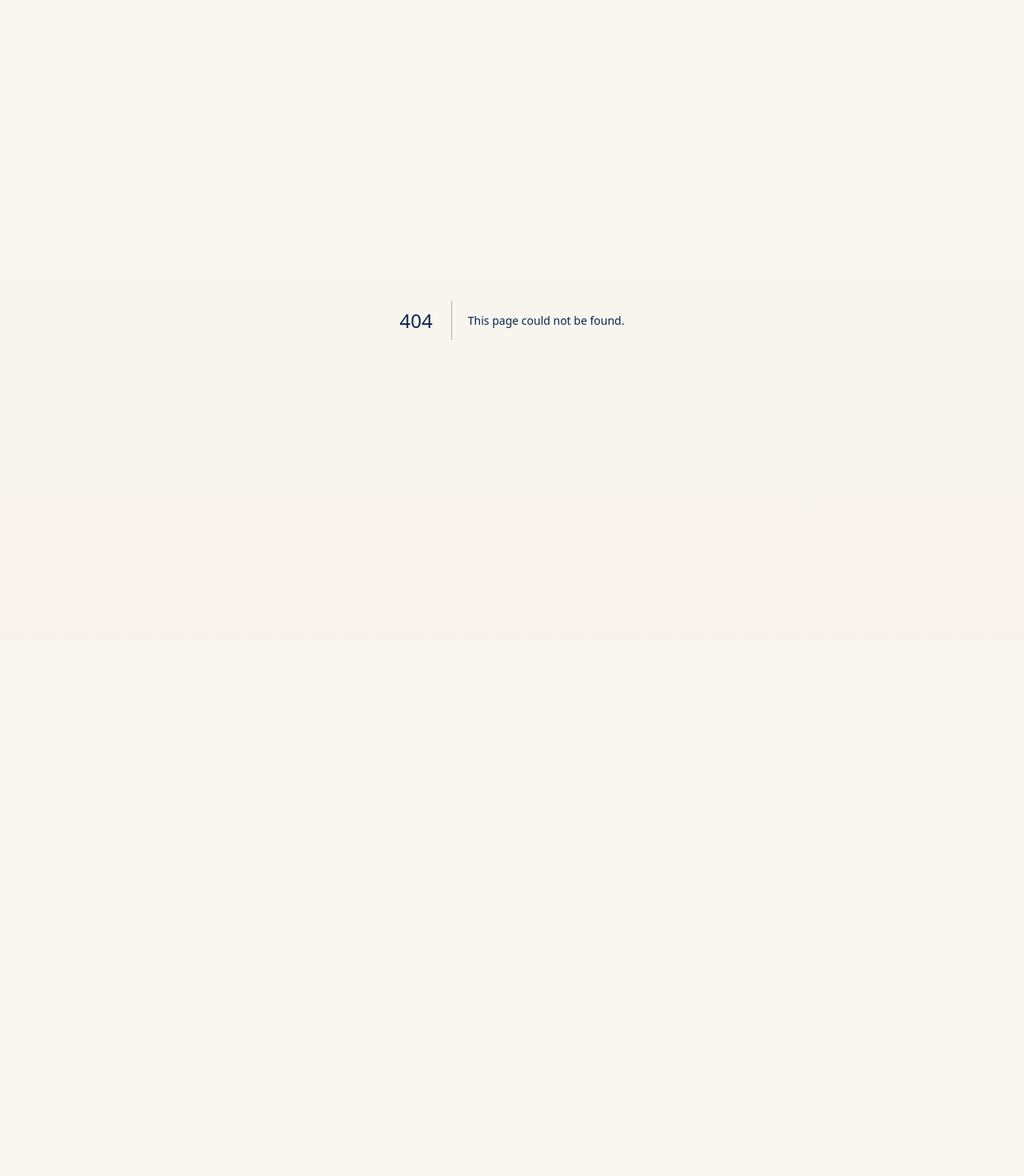
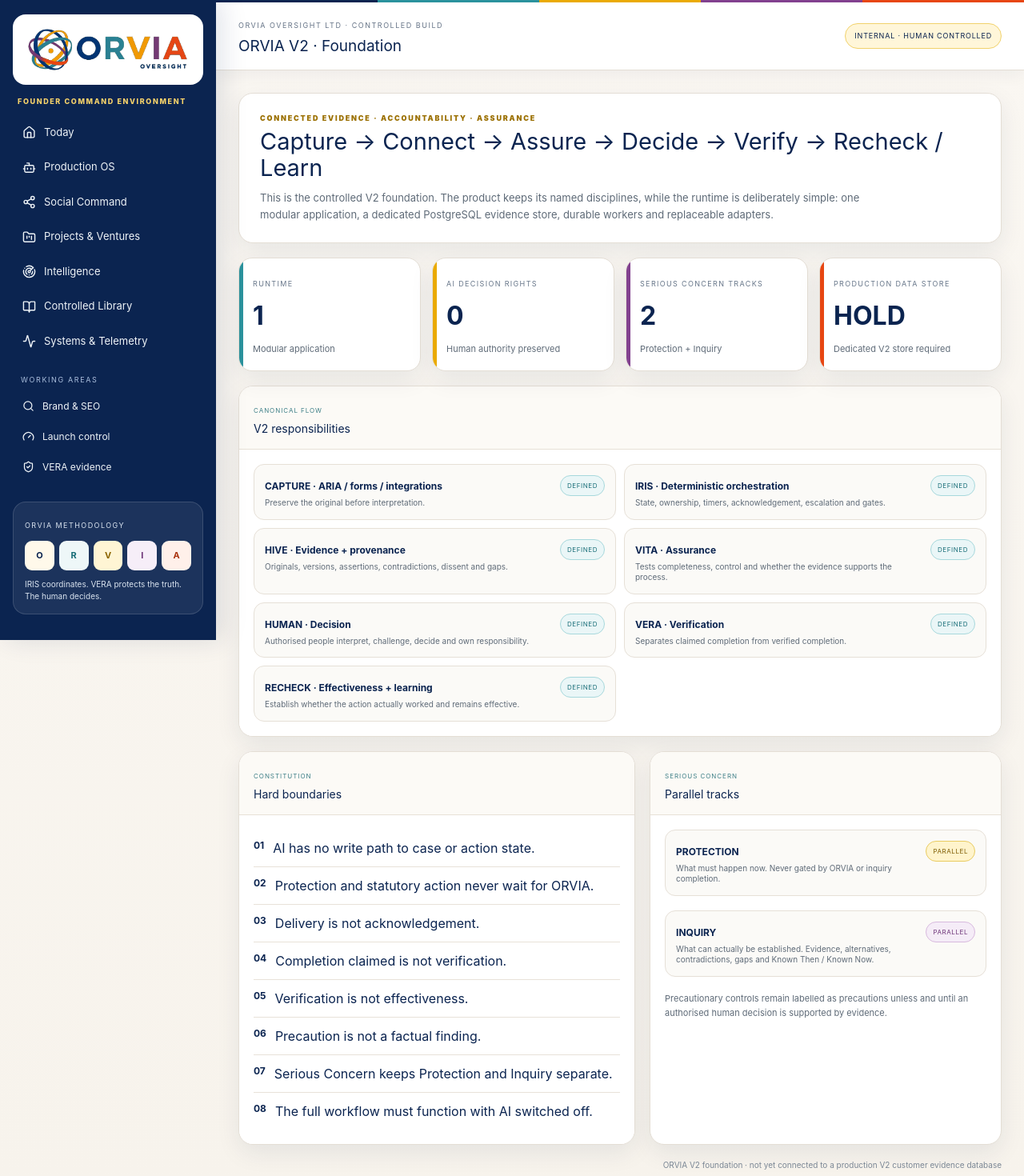
Before and after one commit to ORVIA-Oversight/orvia-command-centre, a Next.js app: page /v2 in a window 1280 px wide. Before the commit this address had no page. Shown: the top 1470 px of the page at 80% size. Before the commit the page ends 800 px from the top, so only its background shows below. Built offline with nearby package versions, Linux system fonts and the light colour scheme.

Commit message:
ORVIA V2 foundation: add app/v2/page.tsx

```diff
--- /dev/null
+++ b/app/v2/page.tsx
@@ -0,0 +1,81 @@
+import { Shell } from '@/components/Shell';
+import { Topbar } from '@/components/Topbar';
+
+const modules = [
+  ['CAPTURE', 'ARIA / forms / integrations', 'Preserve the original before interpretation.'],
+  ['IRIS', 'Deterministic orchestration', 'State, ownership, timers, acknowledgement, escalation and gates.'],
+  ['HIVE', 'Evidence + provenance', 'Originals, versions, assertions, contradictions, dissent and gaps.'],
+  ['VITA', 'Assurance', 'Tests completeness, control and whether the evidence supports the process.'],
+  ['HUMAN', 'Decision', 'Authorised people interpret, challenge, decide and own responsibility.'],
+  ['VERA', 'Verification', 'Separates claimed completion from verified completion.'],
+  ['RECHECK', 'Effectiveness + learning', 'Establish whether the action actually worked and remains effective.'],
+];
+
+const rules = [
+  'AI has no write path to case or action state.',
+  'Protection and statutory action never wait for ORVIA.',
+  'Delivery is not acknowledgement.',
+  'Completion claimed is not verification.',
+  'Verification is not effectiveness.',
+  'Precaution is not a factual finding.',
+  'Serious Concern keeps Protection and Inquiry separate.',
+  'The full workflow must function with AI switched off.',
+];
+
+export default function V2FoundationPage() {
+  return (
+    <Shell>
+      <Topbar title="ORVIA V2 · Foundation" eyebrow="ORVIA OVERSIGHT LTD · CONTROLLED BUILD" />
+      <div className="pageWrap">
+        <section className="pageIntro">
+          <div className="eyebrow">CONNECTED EVIDENCE · ACCOUNTABILITY · ASSURANCE</div>
+          <h2>Capture → Connect → Assure → Decide → Verify → Recheck / Learn</h2>
+          <p>
+            This is the controlled V2 foundation. The product keeps its named disciplines, while the runtime is deliberately
+            simple: one modular application, a dedicated PostgreSQL evidence store, durable workers and replaceable adapters.
+          </p>
+        </section>
+
+        <div className="metricsGrid">
+          <div className="metricCard tone-teal"><small>RUNTIME</small><strong>1</strong><span>Modular application</span></div>
+          <div className="metricCard tone-gold"><small>AI DECISION RIGHTS</small><strong>0</strong><span>Human authority preserved</span></div>
+          <div className="metricCard tone-purple"><small>SERIOUS CONCERN TRACKS</small><strong>2</strong><span>Protection + Inquiry</span></div>
+          <div className="metricCard tone-orange"><small>PRODUCTION DATA STORE</small><strong>HOLD</strong><span>Dedicated V2 store required</span></div>
+        </div>
+
+        <section className="panel spaced">
+          <div className="panelHead"><div><span>CANONICAL FLOW</span><h3>V2 responsibilities</h3></div></div>
+          <div className="panelBody">
+            <div className="systemsGrid">
+              {modules.map(([name, role, description]) => (
+                <div className="systemRow" key={name}>
+                  <div><b>{name} · {role}</b><small>{description}</small></div>
+                  <span className="statusBadge status-teal">DEFINED</span>
+                </div>
+              ))}
+            </div>
+          </div>
+        </section>
+
+        <section className="twoCol spaced">
+          <div className="panel">
+            <div className="panelHead"><div><span>CONSTITUTION</span><h3>Hard boundaries</h3></div></div>
+            <div className="panelBody activityList">
+              {rules.map((rule, index) => <div key={rule}><b>{String(index + 1).padStart(2, '0')}</b><p>{rule}</p></div>)}
+            </div>
+          </div>
+          <div className="panel">
+            <div className="panelHead"><div><span>SERIOUS CONCERN</span><h3>Parallel tracks</h3></div></div>
+            <div className="panelBody">
+              <div className="systemRow"><div><b>PROTECTION</b><small>What must happen now. Never gated by ORVIA or inquiry completion.</small></div><span className="statusBadge status-gold">PARALLEL</span></div>
+              <div className="systemRow spaced"><div><b>INQUIRY</b><small>What can actually be established. Evidence, alternatives, contradictions, gaps and Known Then / Known Now.</small></div><span className="statusBadge status-purple">PARALLEL</span></div>
+              <p className="mutedText spaced">Precautionary controls remain labelled as precautions unless and until an authorised human decision is supported by evidence.</p>
+            </div>
+          </div>
+        </section>
+
+        <p className="footerNote">ORVIA V2 foundation · not yet connected to a production V2 customer evidence database</p>
+      </div>
+    </Shell>
+  );
+}
```
